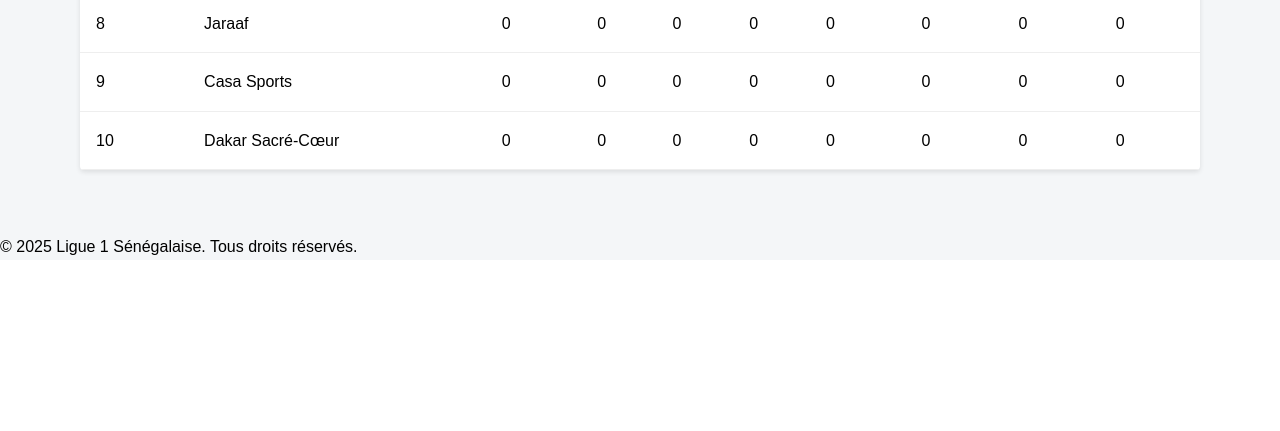
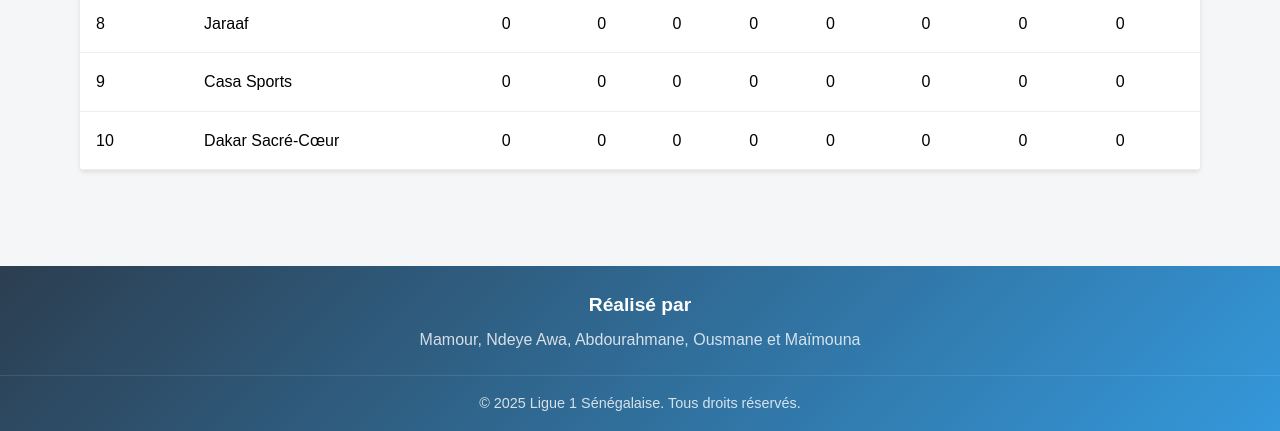
Before and after one commit to mamour-dx/Ligue1SN, a PHP site: page /index.php in a window 1280 px wide. Shown: the part 841-1272 px from the top of the page. Before the commit the page ends 1096 px from the top, so only its background shows below. Run offline with PHP 8.4, Linux system fonts and the light colour scheme; data comes from the database, SQL or seed files in the repository; data that the repository does not hold is empty.

Commit message:
footer design

```diff
--- a/app/includes/footer.php
+++ b/app/includes/footer.php
@@ -1,7 +1,54 @@
     </main>
-    <footer>
-        <p>&copy; <?php echo date('Y'); ?> Ligue 1 Sénégalaise. Tous droits réservés.</p>
+    <footer class="footer">
+        <div class="footer-content">
+            <div class="footer-section">
+                <h3>Réalisé par</h3>
+                <p>Mamour, Ndeye Awa, Abdourahmane, Ousmane et Maïmouna</p>
+            </div>
+        </div>
+        <div class="footer-bottom">
+            <p>&copy; <?= date('Y') ?> Ligue 1 Sénégalaise. Tous droits réservés.</p>
+        </div>
     </footer>
     <script src="/js/main.js"></script>
+    <style>
+        .footer {
+            background: linear-gradient(135deg, #2c3e50, #3498db);
+            color: white;
+            padding: 1.5rem 0 0;
+            margin-top: 2rem;
+        }
+
+        .footer-content {
+            max-width: 1200px;
+            margin: 0 auto;
+            padding: 0 20px;
+            text-align: center;
+        }
+
+        .footer-section h3 {
+            color: white;
+            margin-bottom: 0.5rem;
+            font-size: 1.2rem;
+        }
+
+        .footer-section p {
+            color: rgba(255, 255, 255, 0.8);
+            line-height: 1.4;
+        }
+
+        .footer-bottom {
+            margin-top: 1.5rem;
+            padding: 1rem 0;
+            text-align: center;
+            border-top: 1px solid rgba(255, 255, 255, 0.1);
+        }
+
+        .footer-bottom p {
+            margin: 0;
+            color: rgba(255, 255, 255, 0.8);
+            font-size: 0.9rem;
+        }
+    </style>
 </body>
 </html>
```
